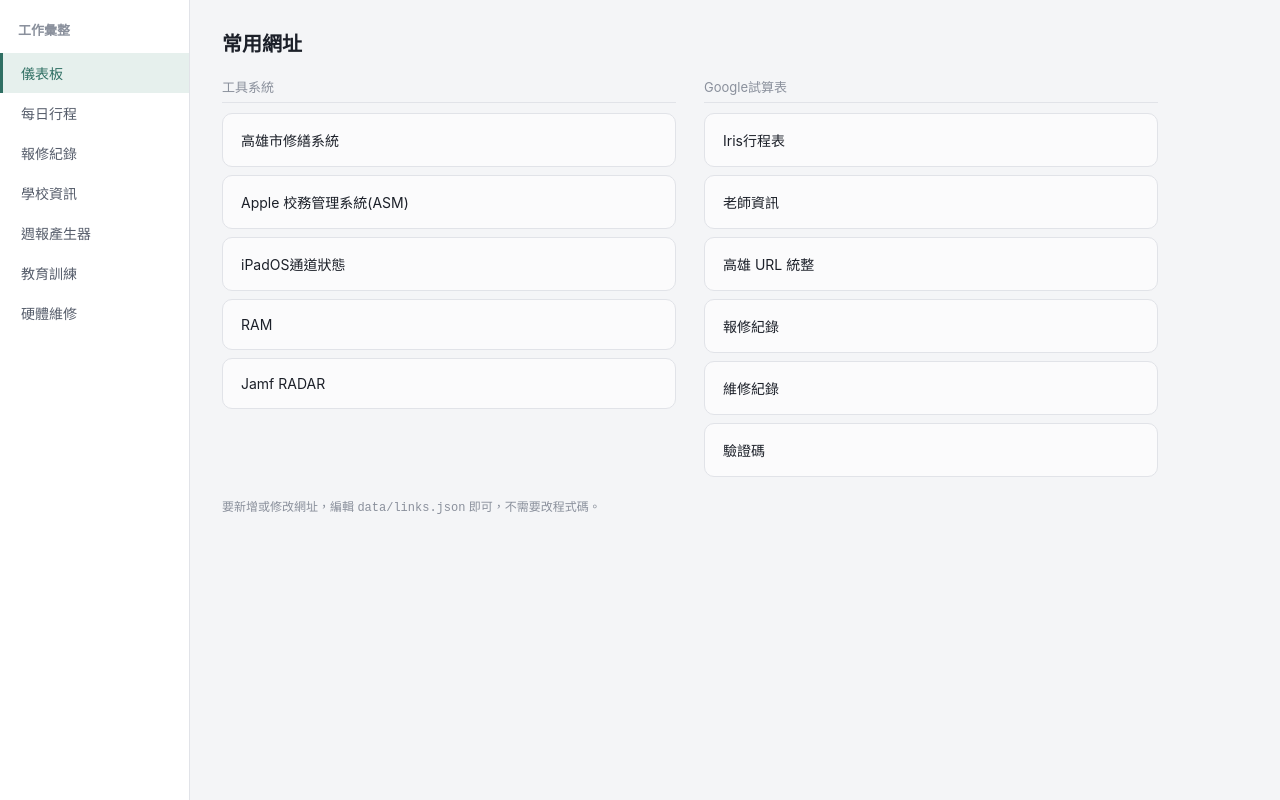
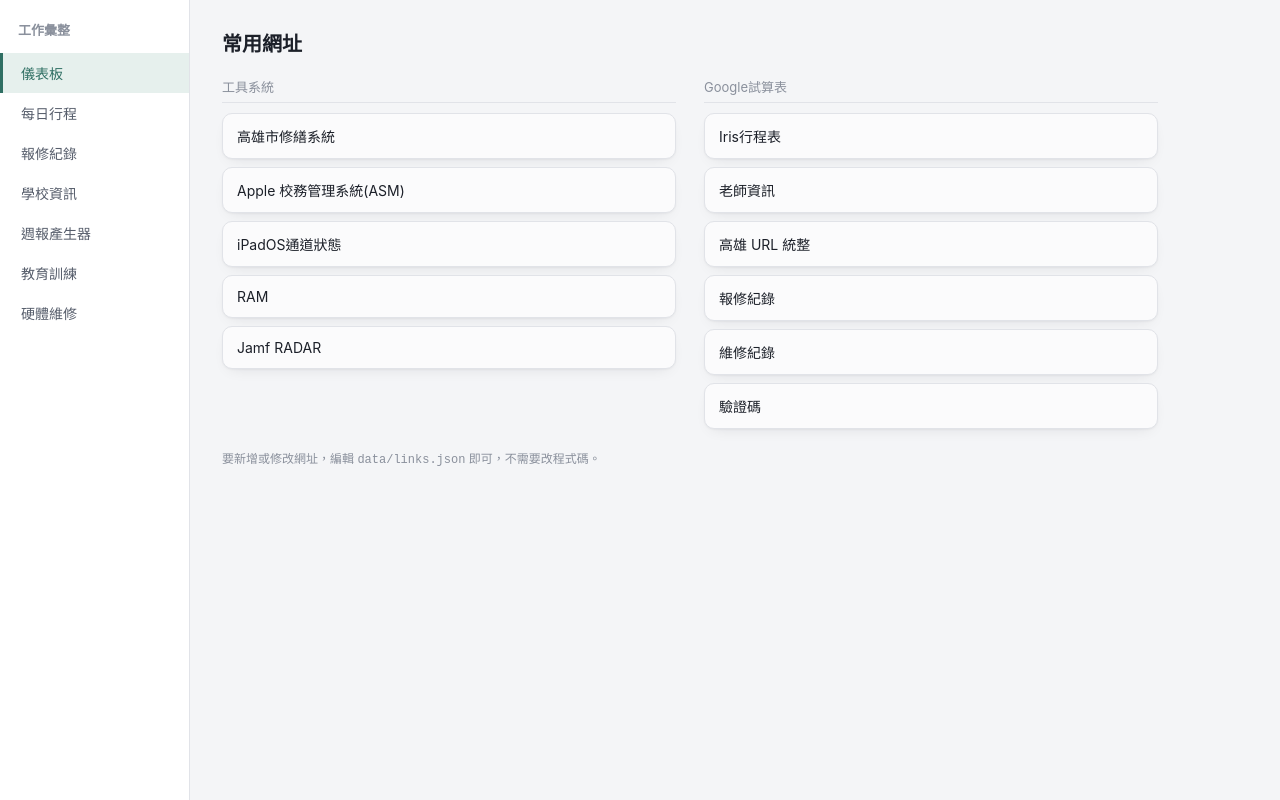
Before and after one commit to Iris1706/school-hub, a Next.js app: page / in a window 1280 px wide. Built offline with nearby package versions, Linux system fonts and the light colour scheme.

Commit message:
Update globals.css

```diff
--- a/app/globals.css
+++ b/app/globals.css
@@ -119,7 +119,8 @@ input:focus {
   background: var(--surface-2);
   border: 1px solid var(--border);
   border-radius: var(--radius);
-  padding: 16px 18px;
+  padding: 12px 14px;
+  box-shadow: 0 1px 2px rgba(20, 20, 30, 0.04), 0 6px 16px -8px rgba(20, 20, 30, 0.12);
 }
 
 .stub-panel {
```
